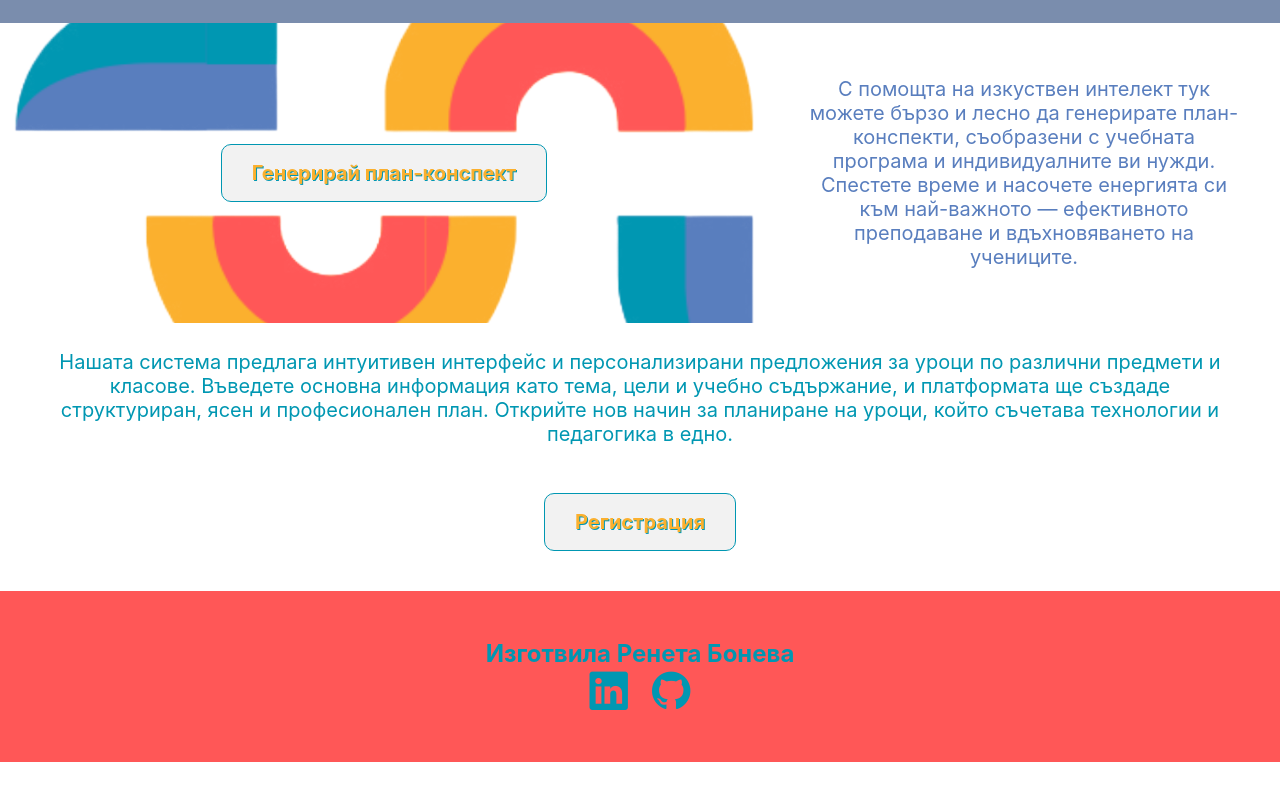
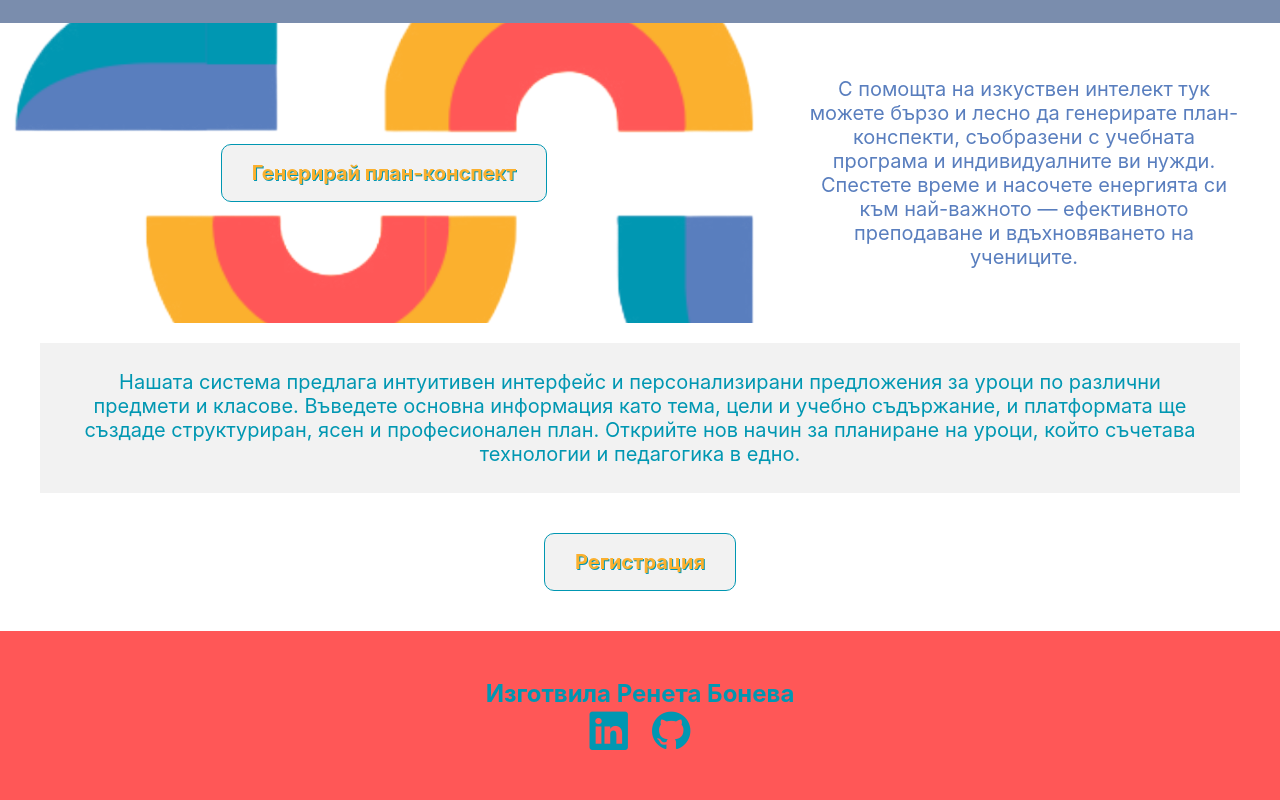
Before and after one commit to renetaBoneva/Front-end---Lesson-plan-app, a React (Create React App) app: page / in a window 1280 px wide. Shown: the part 601-1401 px from the top of the page. Before the commit the page ends 1363 px from the top, so only its background shows below. Built offline with nearby package versions, Linux system fonts and the light colour scheme; grey boxes are pictures that could not be loaded; the HTML template or start-up script is replaced by a standard one.

Commit message:
Design changes

```diff
--- a/src/components/Home/Home.css
+++ b/src/components/Home/Home.css
@@ -132,7 +132,12 @@
     color: #597ebe;
 }
 
+#homeSection2 {
+padding: 1em 2em;
+}
+
 #homeSection2 p {
+    background-color: #f2f2f2;
     color: #0097b2;
     min-height: 150px;
 }
```
